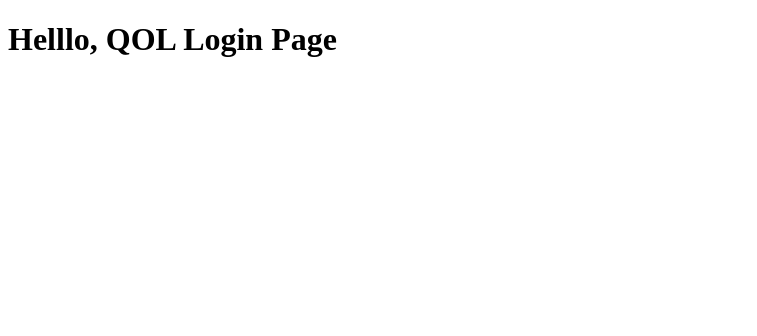
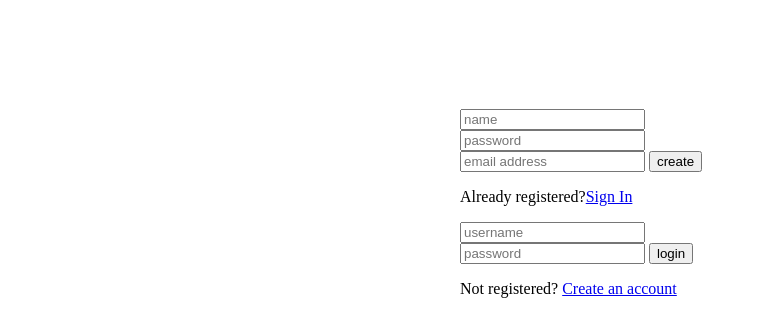
Before and after one commit to BlackSmith09/loginpage01, a plain HTML site: page index.html in a window 1280 px wide. Shown: the whole page, without its empty margins (0-757 px from the left). Drawn offline with Linux system fonts and the light colour scheme.

Commit message:
added register and login form

```diff
--- a/index.html
+++ b/index.html
@@ -4,8 +4,25 @@
         <meta charset="UTF-8">
         <meta name="viewport" content="width=device-width, initial-scale=1.0">
         <title>QOL LoginPage</title>
+        <link rel="stylesheet" type="text/css" href="./styles.css">
     </head>
     <body>
-        <h1>Helllo, QOL Login Page</h1>
+        <div class="login-page">
+            <div>
+                <form>
+                    <input type="text" placeholder="name"></input>
+                    <input type="password" placeholder="password"></input>
+                    <input type="text" placeholder="email address"></input>
+                    <button>create</button>
+                    <p>Already registered?<a href="#">Sign In</a></p>
+                </form>
+                <form>
+                    <input type="text" placeholder="username"></input>
+                    <input type="password" placeholder="password"></input>
+                    <button>login</button>
+                    <p>Not registered? <a href="#">Create an account</a></p>
+                </form>
+            </div>
+        </div>
     </body>
 </html>
--- /dev/null
+++ b/styles.css
@@ -0,0 +1,7 @@
+@import url(https://fonts.googleapis.com/css?family=Roboto:300);
+
+.login-page{
+    width: 360px;       /*It made most of the element to come in straight line*/
+    padding: 8% 0 0;    /*Deflected from top*/
+    margin: auto;       /*Made all the elements to come in middle*/
+}
```
